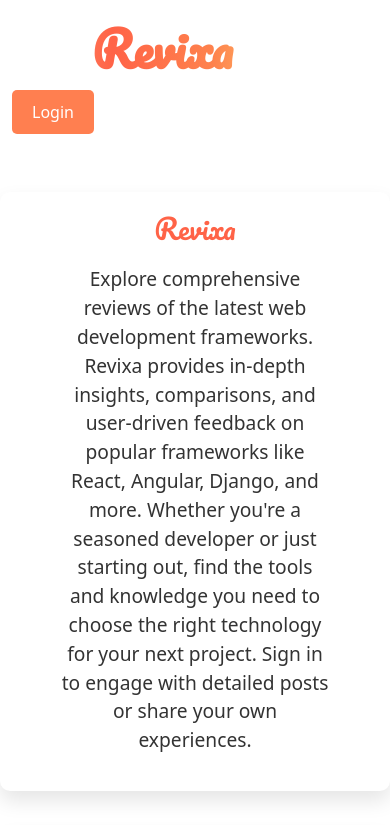
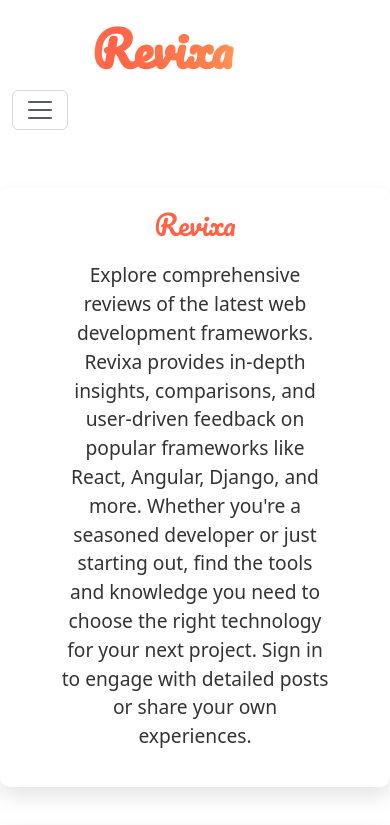
Before and after one commit to MarioLFB/Revixa-frontend, a React (Vite) app: page / in a window 390 px wide. Shown: the top 825 px of the page. Built offline with nearby package versions, Linux system fonts and the light colour scheme; no server answers.

Commit message:
Refactor Navbar component to use Bootstrap's Navbar.Toggle and Navbar.Collapse for improved responsiveness and structure

```diff
--- a/src/components/Navbar.jsx
+++ b/src/components/Navbar.jsx
@@ -1,5 +1,6 @@
 import Container from "react-bootstrap/Container";
 import Navbar from "react-bootstrap/Navbar";
+import Nav from "react-bootstrap/Nav";
 import { Link, useNavigate } from "react-router-dom";
 import { useContext, useState } from "react";
 import AuthContext from "../context/AuthContext";
@@ -37,30 +38,30 @@ function MyNavbar() {
   return (
     <>
       <Navbar expand="lg" className="bg-white">
-        <Container fluid className="justify-content-between">
+        <Container fluid>
           <Navbar.Brand>
             <Logo to="/" className="navbar-brand">
               Revixa
             </Logo>
           </Navbar.Brand>
-
-          <div className="d-flex align-items-center">
+          <Navbar.Toggle aria-controls="basic-navbar-nav" />
+          <Navbar.Collapse id="basic-navbar-nav">
+            <Nav className="ms-auto d-flex align-items-center">
               {user ? (
                 <>
-                <span className="navbar-text me-3">
-                  Hello, {user.username}
-                </span>
-                <PrimaryButton to="/account-settings" className="me-2">
+                  <span className="navbar-text me-3">Hello, {user.username}</span>
+                  <PrimaryButton to="/account-settings" className="me-2 mb-2">
                     User Account
                   </PrimaryButton>
-                <PrimaryButton as="button" onClick={handleShowLogoutModal}>
+                  <PrimaryButton as="button" className="mb-2" onClick={handleShowLogoutModal}>
                     Logout
                   </PrimaryButton>
                 </>
               ) : (
                 <PrimaryButton to="/login">Login</PrimaryButton>
               )}
-          </div>
+            </Nav>
+          </Navbar.Collapse>
         </Container>
       </Navbar>
 
```
Lines whose indentation alone changed are shown as unchanged.
